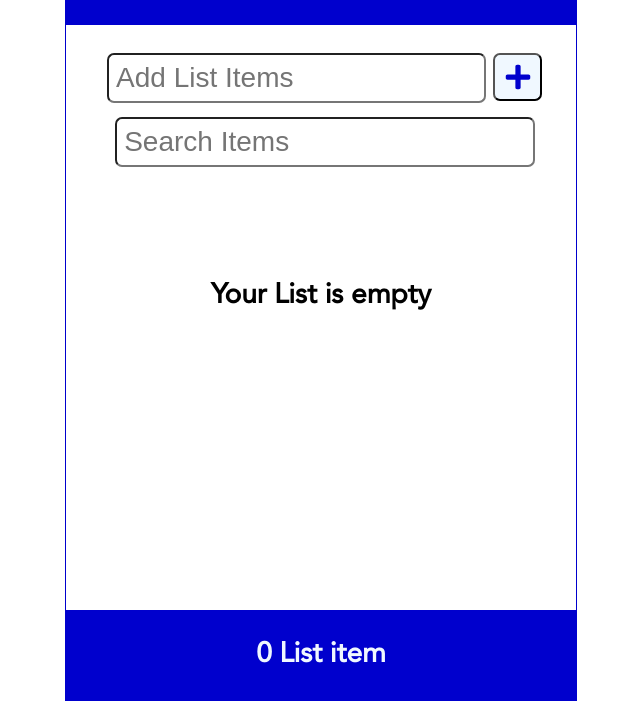
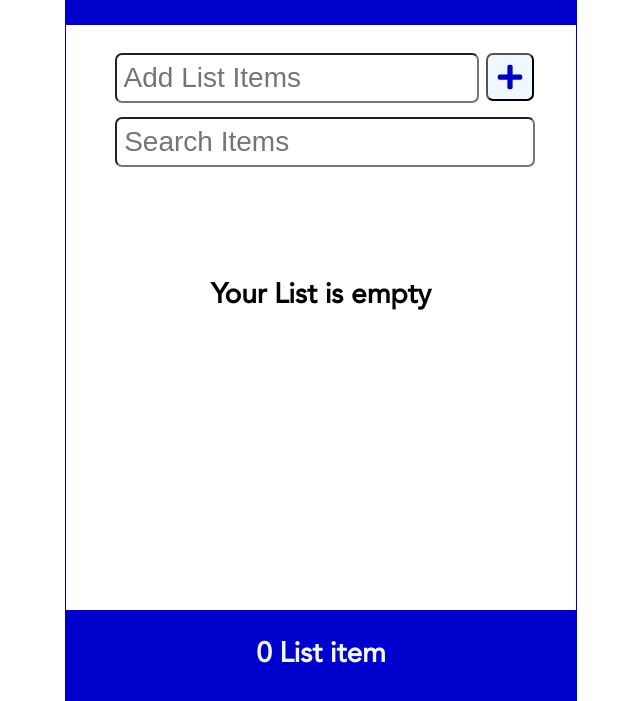
Before and after one commit to vimal546/to-do-list, a React app: page / in a window 1280 px wide. Shown: the part 99-800 px from the top of the page, without its empty margins (319-959 px from the left). Built offline with nearby package versions, Linux system fonts and the light colour scheme.

Commit message:
fist deploy-style7

```diff
--- a/src/index.css
+++ b/src/index.css
@@ -126,6 +126,7 @@ form{
 .addForm input[type ='text']{
     flex-grow: 1;
     font-size: 1rem;
+    width: 13rem;
     border-radius: 0.25rem;
     margin: 1rem 0.25rem;
     padding: 0.25rem;
```
